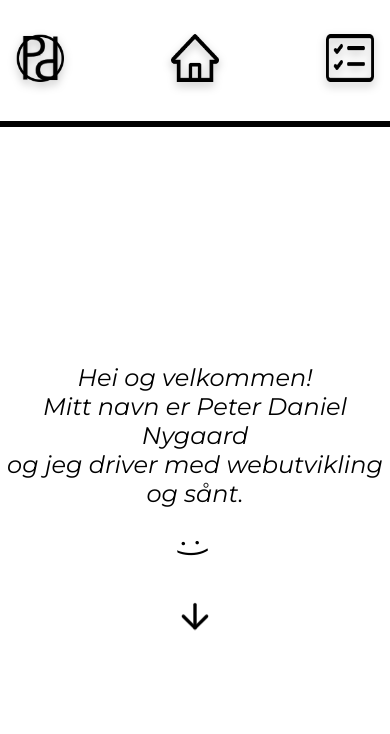
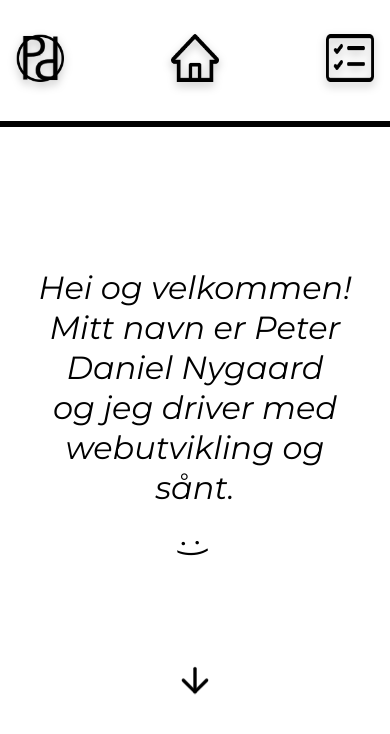
Before and after one commit to Peter-kodeHode/portfolio_react, a React (Create React App) app: page /#/ in a window 390 px wide. Shown: the top 734 px of the page. Built offline with nearby package versions, Linux system fonts and the light colour scheme.

Commit message:
Update mobile styles for improved layout and readability, including font size adjustments and image scaling

```diff
--- a/src/App-mobile.css
+++ b/src/App-mobile.css
@@ -13,15 +13,14 @@
   height: 85dvh;
 }
   .introduction :first-child {
-    font-size: 1.5rem;
-
+    font-size: 2rem;
+    margin: 0 2rem 0 2rem;
   }
   .smiley {
     font-size: 2rem;
     transition: transform 500ms ease-in-out;
   }
   .smiley:active {
-
     transform: rotate(260deg);
     transition: transform 1ms;
   }
@@ -44,16 +43,13 @@
   }
   .white-box1 img {
     object-fit: contain;
-    height: 75%;
-    width: 75%;
+    height: 65%;
+    width: 65%;
   }
   .white-box2 img {
     object-fit: fill;
-    height: 75%;
-    width: 75%;
-  }
-  .filler-image img {
-    height: 6em;
+    height: 65%;
+    width: 65%;
   }
   .contact-info ul {
     flex-wrap: wrap;
--- a/src/App.css
+++ b/src/App.css
@@ -50,7 +50,7 @@ body {
   font-weight: 400;
   font-size: 2.5rem;
   text-align: center;
-  margin-top: 2rem;
+  line-height: 2.5rem;
 }
 
 .smiley {
@@ -73,7 +73,7 @@ body {
 .arrow-down {
   width: 4rem;
   height: 4rem;
-  margin-top: 2rem;
+  margin-top: 6rem;
   color: var(--primary);
   transition: transform 500ms ease-in-out;
   animation: bounce 1.5s infinite;
```
